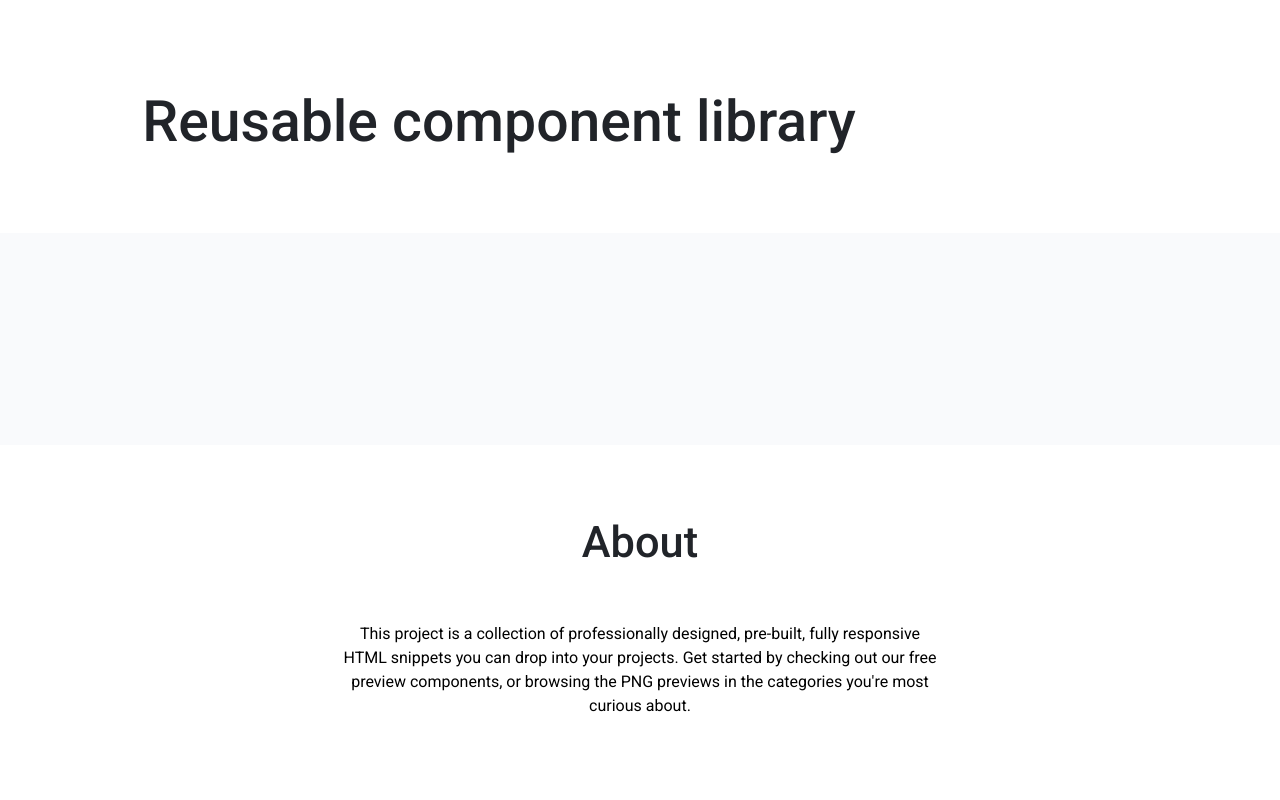
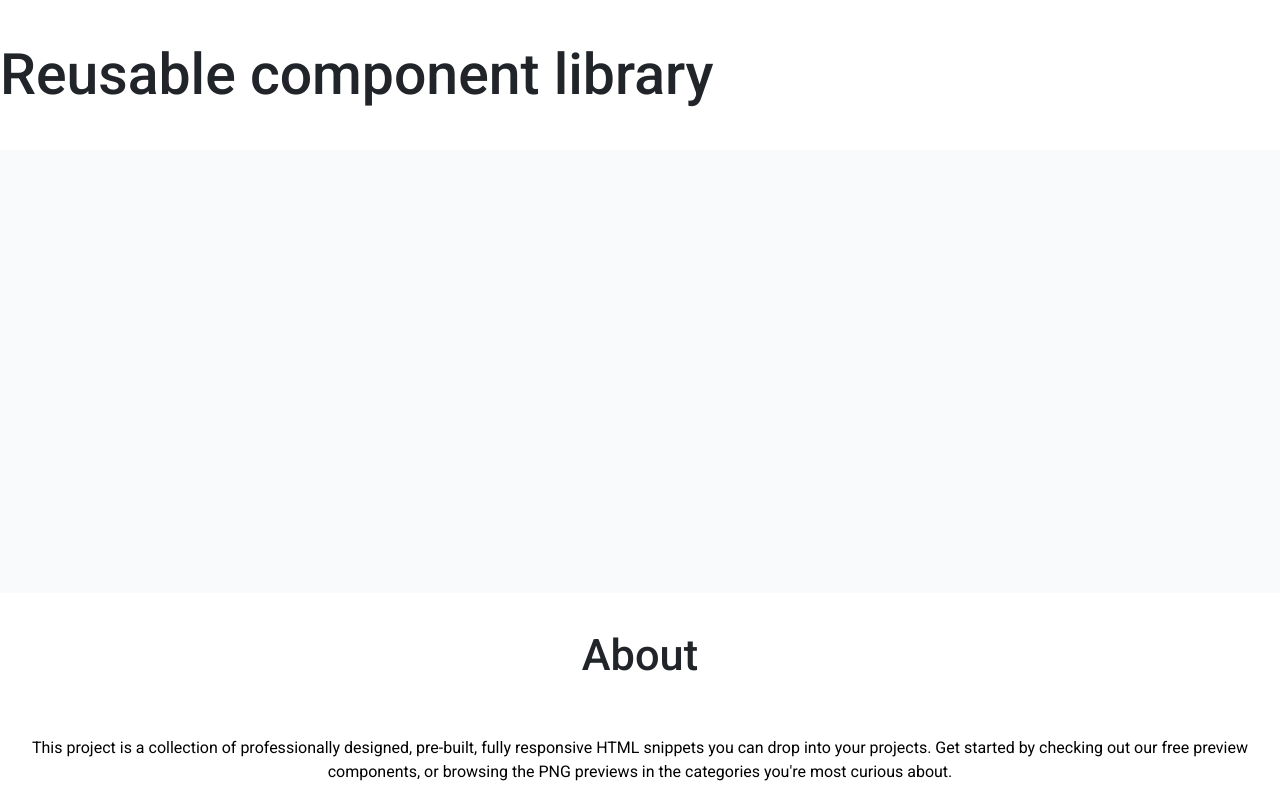
Before and after one commit to js-tasks-ru/htmlcss-20230411_mactub07, a website: page index.html in a window 1280 px wide. Drawn offline with Linux system fonts and the light colour scheme.

Commit message:
remove .page-elements

```diff
--- a/components/page/page.css
+++ b/components/page/page.css
@@ -4,13 +4,3 @@
     flex-direction: column;
     background-color: white;
 }
-.page__header {
-    padding: 5.79vh 11.11vw 4.64vh 11.11vw;
-}
-.page__content {
-    padding: 50px;
-}
-.page__footer {
-    padding: 4.28vh 26.60vw 8.20vh;
-    text-align: center;
-}
--- a/index.html
+++ b/index.html
@@ -5,11 +5,11 @@
     </head>
     <body>
     <div class="page">
-        <header class="header page__header">
+        <header class="header">
             <H1 class="header__title">Reusable component library</H1>
         </header>
-        <div class="content page__content"></div>
-        <footer class="footer page__footer">
+        <div class="content"></div>
+        <footer class="footer">
             <H2 class="footer__title">About</H2>
             <p class="footer__subtitle">This project is a collection of professionally designed, pre-built, fully responsive HTML snippets you can drop into your projects. Get started by checking out our free preview components, or browsing the PNG previews in the categories you're most curious about.</p>
         </footer>
```
